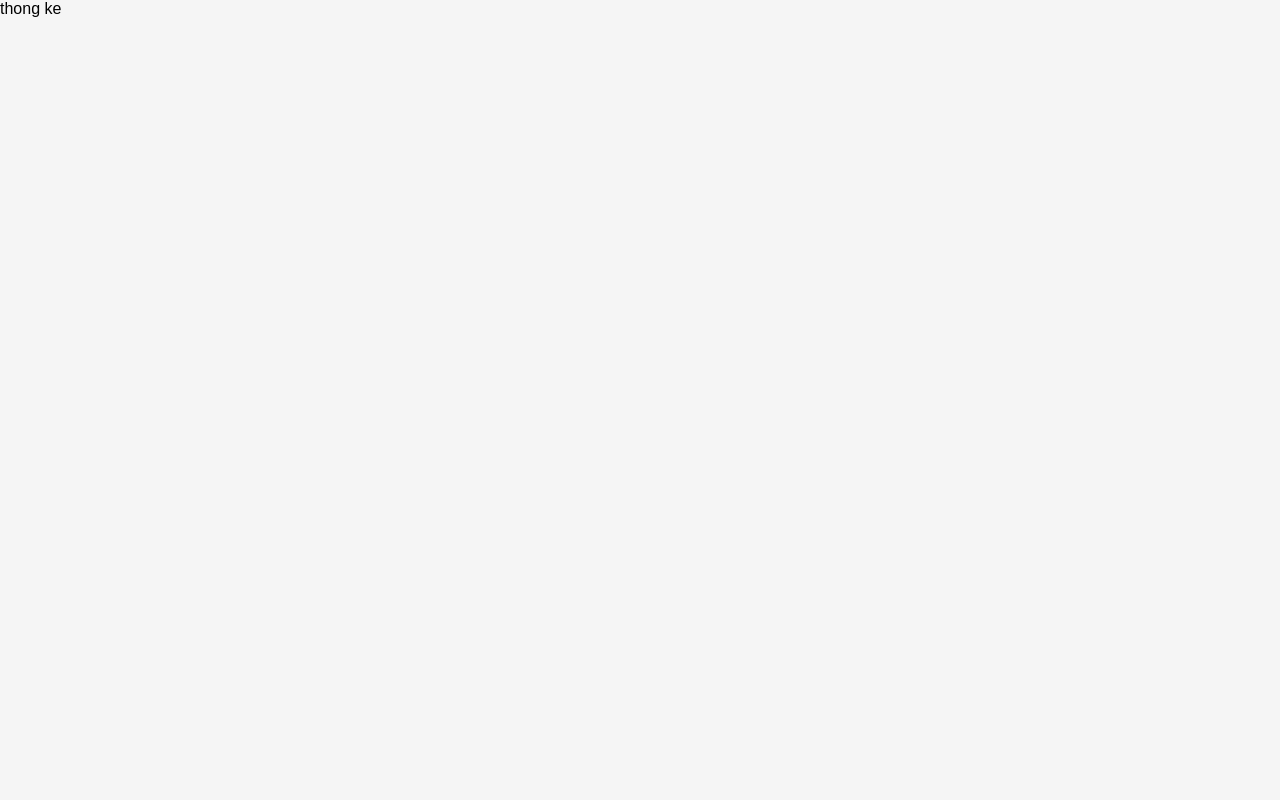
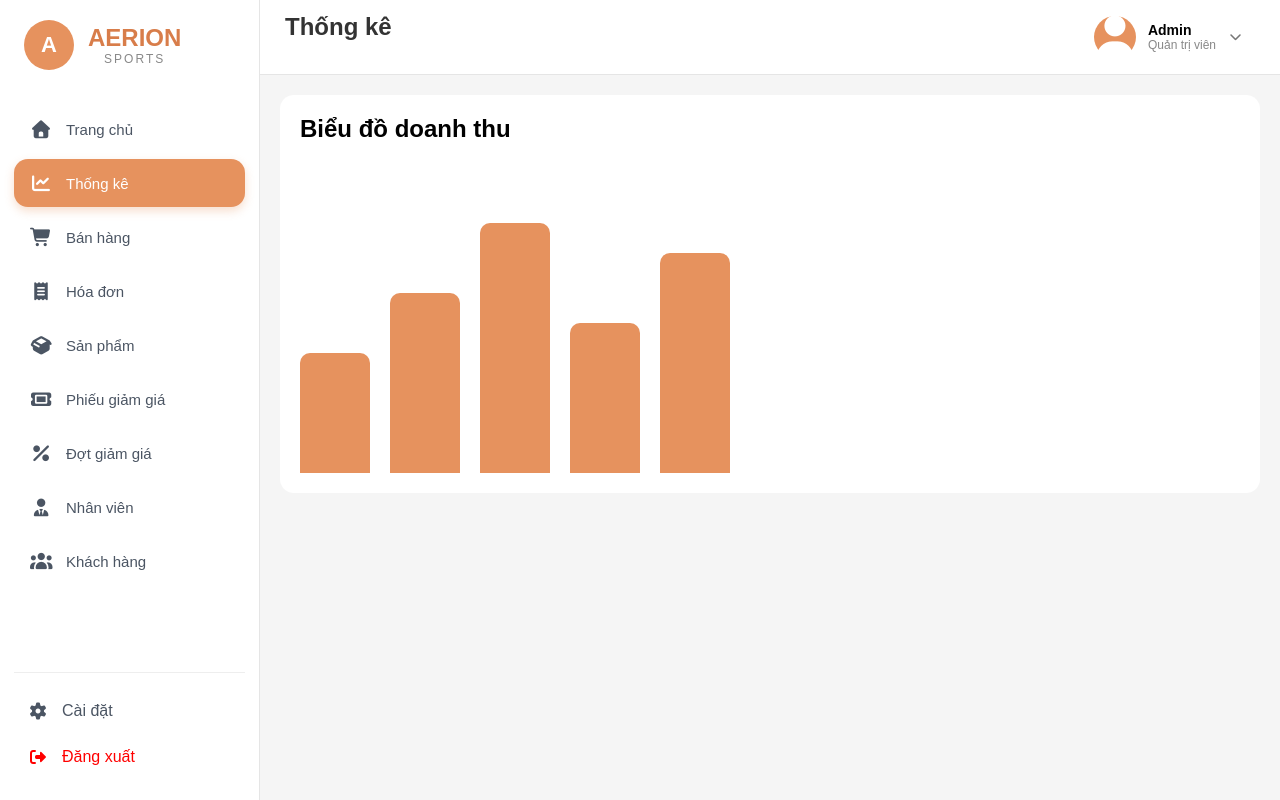
Before and after one commit to duynk06/Aerion-Sports, a Vue app: page /thong-ke in a window 1280 px wide. Built offline with nearby package versions, Linux system fonts and the light colour scheme.

Commit message:
update frontend vue

```diff
--- a/src/layouts/MainLayout.vue
+++ b/src/layouts/MainLayout.vue
@@ -31,6 +31,15 @@
           <span>Trang chủ</span>
 
         </router-link>
+
+           <!-- THỐNG KÊ -->
+           <router-link to="/thong-ke" class="item">
+
+<i class="fa-solid fa-chart-line"></i>
+
+<span>Thống kê</span>
+
+</router-link>
 
         <!-- BÁN HÀNG -->
         <router-link to="/" class="item">
@@ -95,14 +104,7 @@
 
         </router-link>
 
-        <!-- THỐNG KÊ -->
-        <router-link to="/thong-ke" class="item">
 
-          <i class="fa-solid fa-chart-line"></i>
-
-          <span>Thống kê</span>
-
-        </router-link>
 
       </div>
 
--- a/src/views/ThongKeView.vue
+++ b/src/views/ThongKeView.vue
@@ -1,3 +1,59 @@
 <template>
-    thong ke
-</template>
+
+    <MainLayout title="Thống kê">
+
+      <div class="box">
+
+        <h2>Biểu đồ doanh thu</h2>
+
+        <div class="chart">
+
+          <div class="bar h1"></div>
+          <div class="bar h2"></div>
+          <div class="bar h3"></div>
+          <div class="bar h4"></div>
+          <div class="bar h5"></div>
+
+        </div>
+
+      </div>
+
+    </MainLayout>
+
+  </template>
+
+  <script setup>
+
+  import MainLayout from '../layouts/MainLayout.vue'
+
+  </script>
+
+  <style scoped>
+
+  .box{
+    background:white;
+    border-radius:14px;
+    padding:20px;
+  }
+
+  .chart{
+    height:300px;
+    display:flex;
+    align-items:flex-end;
+    gap:20px;
+    margin-top:30px;
+  }
+
+  .bar{
+    width:70px;
+    background:#e6925e;
+    border-radius:10px 10px 0 0;
+  }
+
+  .h1{height:120px;}
+  .h2{height:180px;}
+  .h3{height:250px;}
+  .h4{height:150px;}
+  .h5{height:220px;}
+
+  </style>
--- a/src/views/TrangChuView.vue
+++ b/src/views/TrangChuView.vue
@@ -1,3 +1,63 @@
 <template>
-    trang chu
-</template>
+
+    <MainLayout title="Trang chủ">
+
+      <div class="dashboard">
+
+        <div class="card">
+          <h3>Doanh thu hôm nay</h3>
+          <h1>12.500.000 ₫</h1>
+        </div>
+
+        <div class="card">
+          <h3>Đơn hàng</h3>
+          <h1>35</h1>
+        </div>
+
+        <div class="card">
+          <h3>Khách hàng</h3>
+          <h1>120</h1>
+        </div>
+
+        <div class="card">
+          <h3>Sản phẩm</h3>
+          <h1>240</h1>
+        </div>
+
+      </div>
+
+    </MainLayout>
+
+  </template>
+
+  <script setup>
+
+  import MainLayout from '../layouts/MainLayout.vue'
+
+  </script>
+
+  <style scoped>
+
+  .dashboard{
+    display:grid;
+    grid-template-columns:repeat(4,1fr);
+    gap:20px;
+  }
+
+  .card{
+    background:white;
+    border-radius:14px;
+    padding:20px;
+    box-shadow:0 2px 10px rgba(0,0,0,0.05);
+  }
+
+  .card h3{
+    color:#777;
+    margin-bottom:10px;
+  }
+
+  .card h1{
+    color:#e6925e;
+  }
+
+  </style>
```
